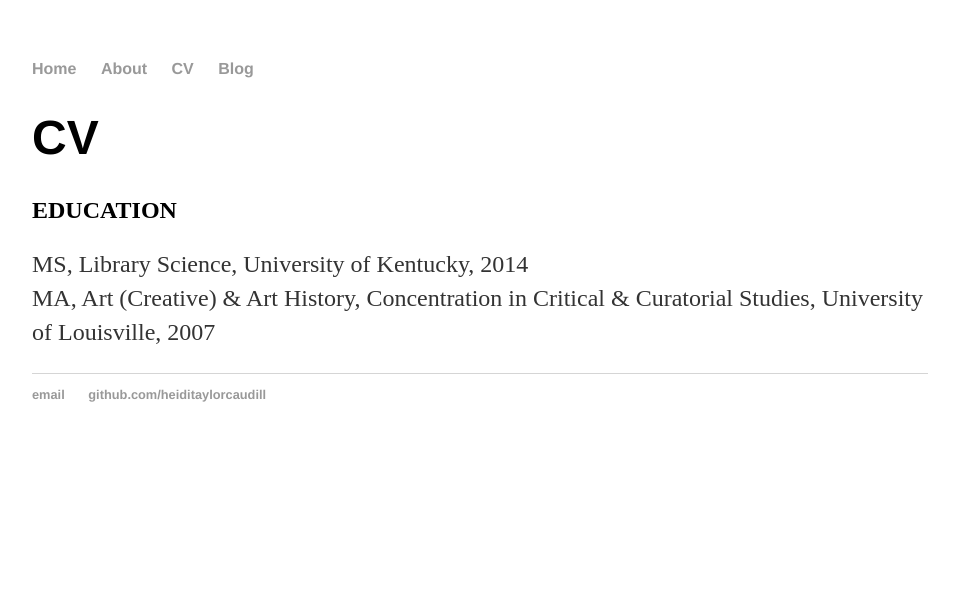
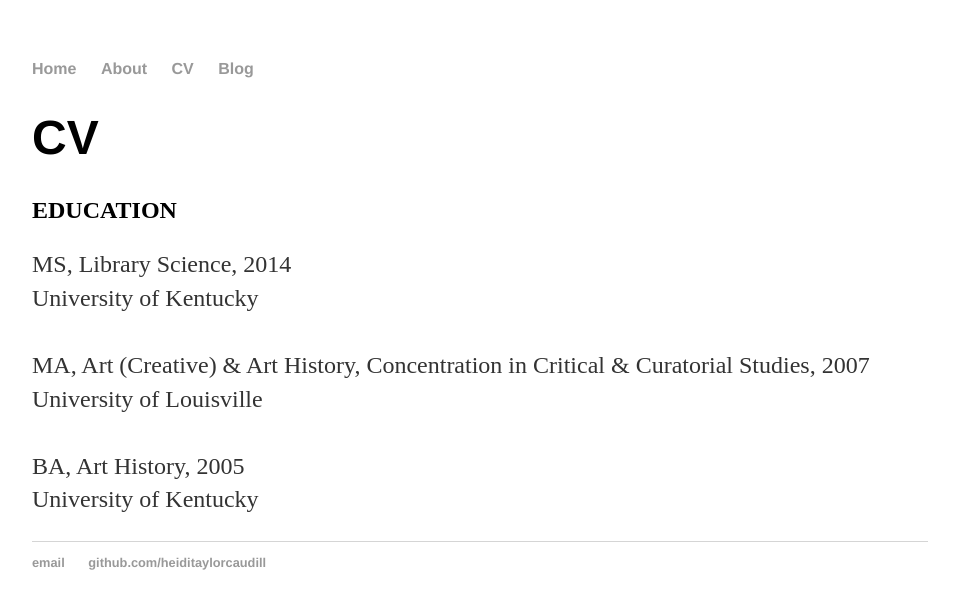
Before and after one commit to heiditaylorcaudill/heiditaylorcaudill.github.io, a Jekyll site: the page built from cv/index.html, in a window 1280 px wide. Shown: the top 609 px of the page, without its empty margins (160-1113 px from the left). Built offline with Jekyll 4.4.1, drawn with Linux system fonts in a browser that asks for light colours.

Commit message:
Update index.html

```diff
--- a/cv/index.html
+++ b/cv/index.html
@@ -6,6 +6,10 @@
 <div class="blurb">
 	<h1>CV</h1>
 	<h2>EDUCATION</h2>
-	<p>MS, Library Science, University of Kentucky, 2014<br>
-	MA, Art (Creative) & Art History, Concentration in Critical & Curatorial Studies, University of Louisville, 2007</p>
+	<p>MS, Library Science, 2014<br>
+	University of Kentucky <br><br>
+	MA, Art (Creative) & Art History, Concentration in Critical & Curatorial Studies, 2007 <br>
+	University of Louisville<br><br>
+	BA, Art History, 2005 <br>
+	University of Kentucky</p>
 </div><!-- /.blurb -->
```
